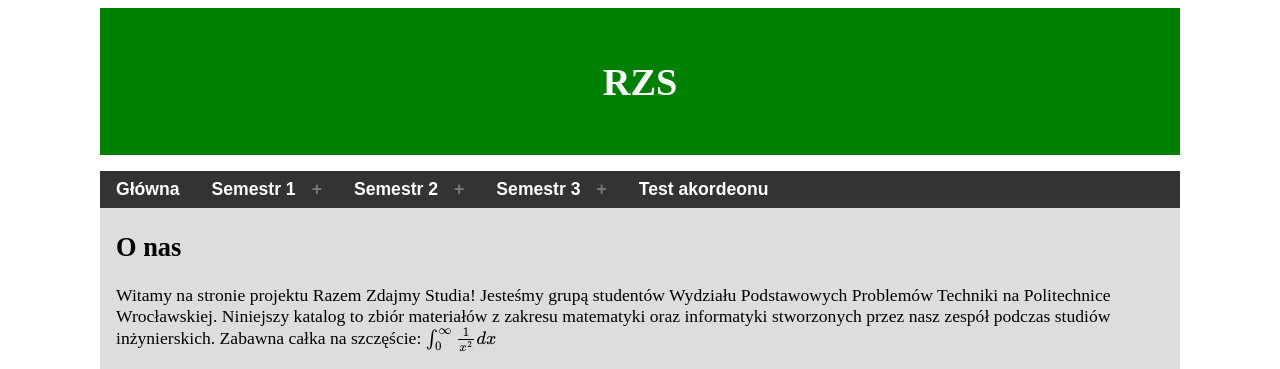
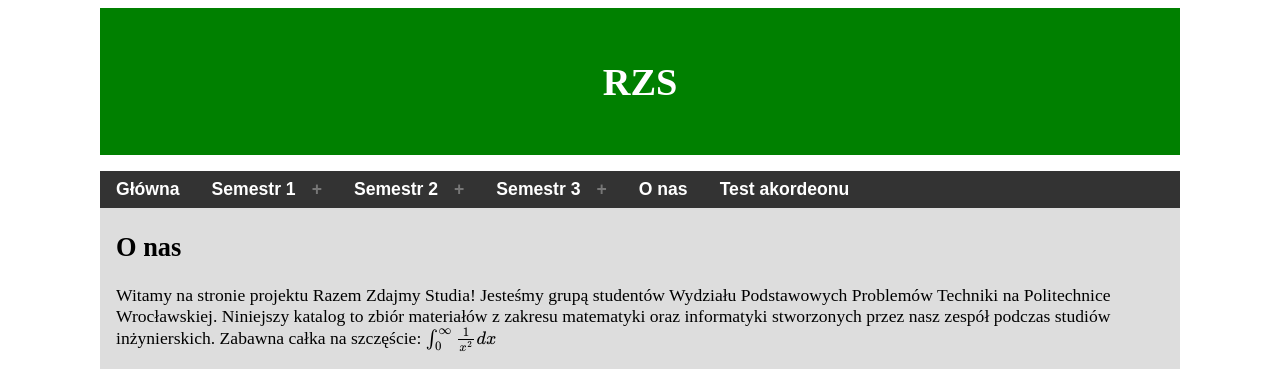
Before and after one commit to rzs-site/rzs-site.github.io, a Jekyll site: the page built from index.md, in a window 1280 px wide. Shown: the top 369 px of the page. Built offline with Jekyll 4.4.1, drawn with Linux system fonts in a browser that asks for light colours; formulas are drawn with MathJax 3; our own code applies the rules of GitHub Pages for plain Markdown files.

Commit message:
Update main_list.yml

```diff
--- a/_data/main_list.yml
+++ b/_data/main_list.yml
@@ -23,5 +23,7 @@ toc:
           url: sems/sem3/mpis/
         - page: Technologie programowania
           url: sems/sem3/tp/
+    - title: O nas
+      url: info/
     - title: Test akordeonu
       url: test/
```
